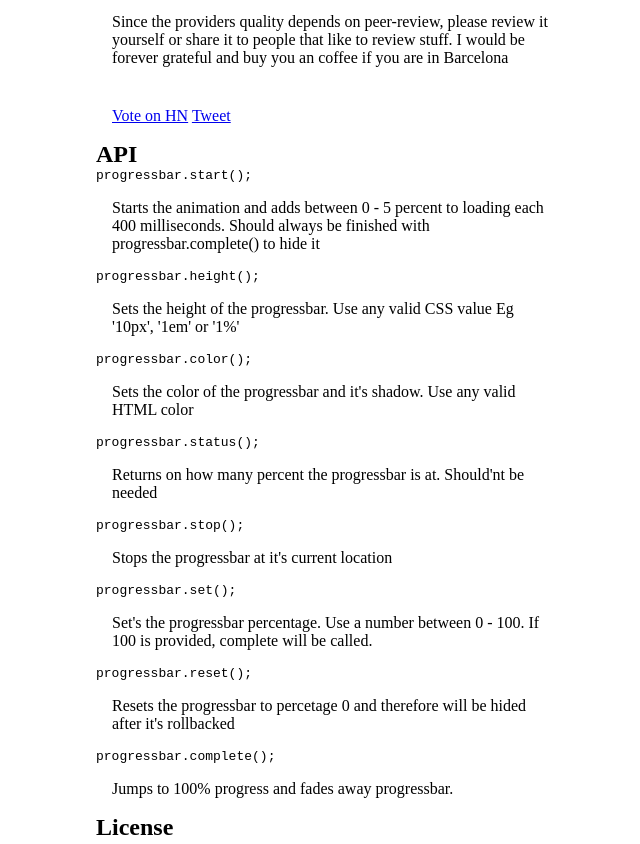
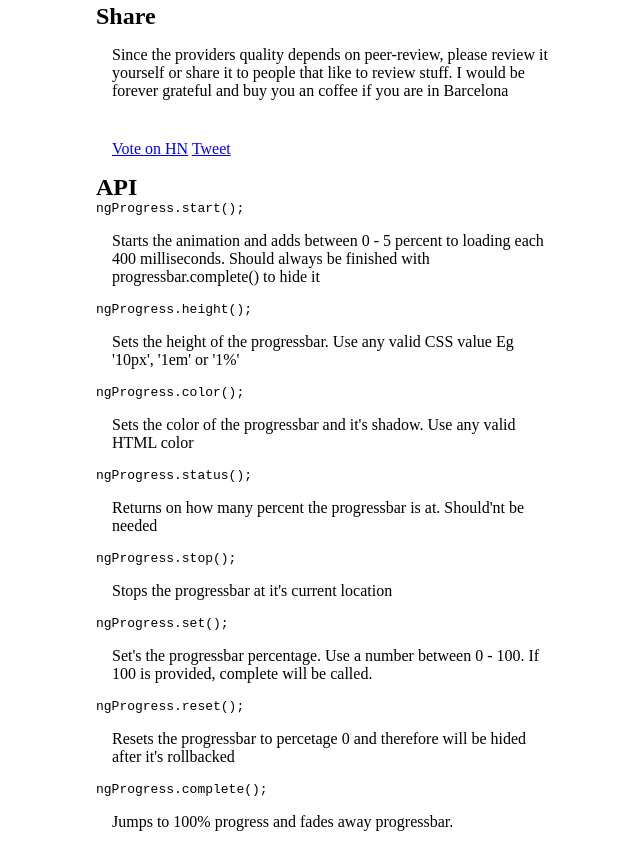
Before and after one commit to victorb/ngProgress, a website: page index.html in a window 1280 px wide. Shown: the part 1480-2324 px from the top of the page, without its empty margins (310-950 px from the left). Drawn offline with nearby package versions, Linux system fonts and the light colour scheme; grey boxes are pictures that could not be loaded.

Commit message:
Changes things to new syntax and updated numbers

```diff
--- a/index.html
+++ b/index.html
@@ -92,7 +92,7 @@
             The jQuery dependency didn't exactly helped me so I've created my own AngularJS Provider that I can use for my heavy-applications. Try it out, fork it and submit a pull request if you want!
         </p>
         <p>
-            Right now, the plugin weighs 5kb, containes 8 different methods and have a dependency on Angular (duh).
+            Right now, the plugin weighs 8kb, containes 12 different methods and have a dependency on Angular (duh).
         </p>
         <p>
             Reach out to me on Twitter ( <a href="https://twitter.com/VictorBjelkholm" target="_blank">@VictorBjelkholm</a> ) if you have feedback, critics
@@ -108,10 +108,12 @@
 <pre>bower install ngprogress</pre>
         </p>
         <p>
-            Include ngProgress.js in your application
+            Include ngProgress.js ( or ngProgress.min.js) and ngProgress.css in your website.
 <pre>
 &lt;script src="app/components/ngProgress/ngProgress.js"&gt;&lt;/script&gt;
+&lt;link rel="stylesheet" href="ngProgress.css"&gt;
 </pre>
+
         </p>
         <p>
 
@@ -123,14 +125,14 @@ var app = angular.module('progressApp', ['ngProgress']);
         <p>
             Inject progressbar-provider in the controller where you need it
 <pre>
-var MainCtrl = function($scope, progressbar) {
+var MainCtrl = function($scope, ngProgress) {
 }
 </pre>
         </p>
         <p>
             Use be following the API below or checking out the source to this page.
 <pre>
-    progressbar.start();
+    ngProgress.start();
 </pre>
         </p>
         </div>
@@ -197,45 +199,45 @@ var MainCtrl = function($scope, progressbar) {
         <h2>
             API
         </h2>
-<pre>progressbar.start();</pre>
+<pre>ngProgress.start();</pre>
 <p>
     Starts the animation and adds between 0 - 5 percent to loading
     each 400 milliseconds. Should always be finished with progressbar.complete()
     to hide it
 </p>
 
-<pre>progressbar.height();</pre>
+<pre>ngProgress.height();</pre>
 <p>
     Sets the height of the progressbar. Use any valid CSS value
     Eg '10px', '1em' or '1%'
 </p>
 
-<pre>progressbar.color();</pre>
+<pre>ngProgress.color();</pre>
 <p>
     Sets the color of the progressbar and it's shadow. Use any valid HTML
     color
 </p>
 
-<pre>progressbar.status();</pre>
+<pre>ngProgress.status();</pre>
 <p>Returns on how many percent the progressbar is at. Should'nt be needed</p>
 
-<pre>progressbar.stop();</pre>
+<pre>ngProgress.stop();</pre>
 <p>Stops the progressbar at it's current location</p>
 
 
-<pre>progressbar.set();</pre>
+<pre>ngProgress.set();</pre>
 <p>
     Set's the progressbar percentage. Use a number between 0 - 100.
     If 100 is provided, complete will be called.
 </p>
 
-<pre>progressbar.reset();</pre>
+<pre>ngProgress.reset();</pre>
 <p>
     Resets the progressbar to percetage 0 and therefore will be hided after
     it's rollbacked
 </p>
 
-<pre>progressbar.complete();</pre>
+<pre>ngProgress.complete();</pre>
 <p>
     Jumps to 100% progress and fades away progressbar.
 </p>
```
Also changed, not shown: readme.md.
